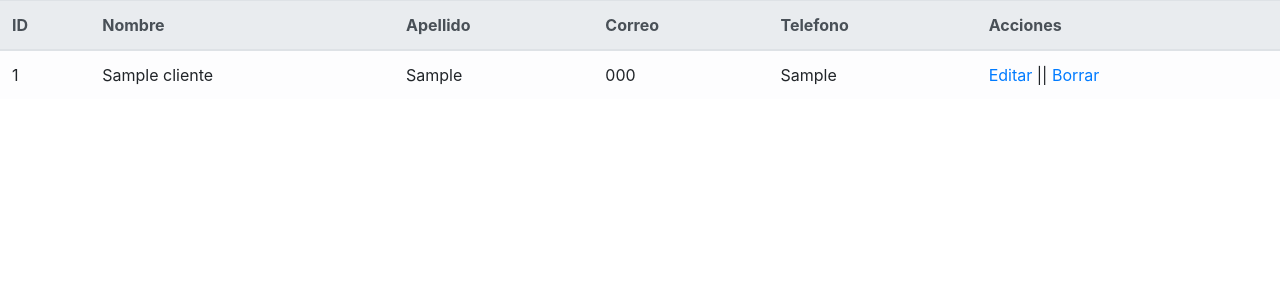
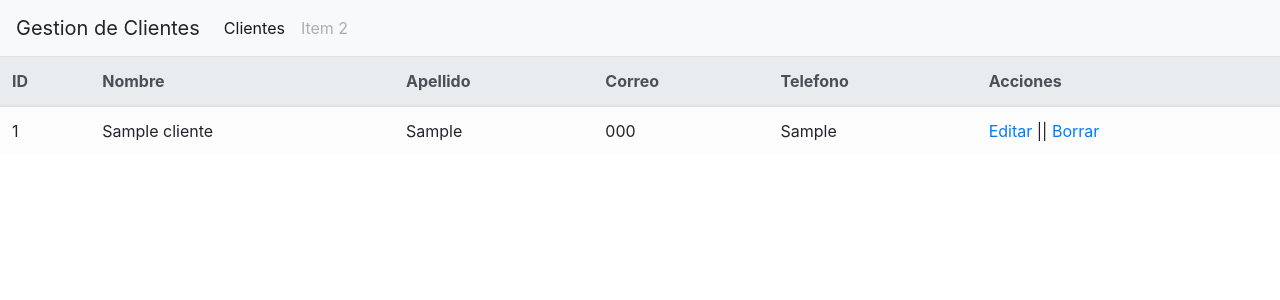
Before and after one commit to Joe1Cano/Proyecto_Tienda, a Flask app: page / in a window 1280 px wide. Shown: the top 300 px of the page. Run offline with Flask 2, Linux system fonts and the light colour scheme; tables that the repository leaves empty or names only in its code hold one stand-in row (values such as "Sample post"); some libraries are stand-ins or nearby versions.

Commit message:
cambios al html y menu

```diff
--- a/templates/clientes/create.html
+++ b/templates/clientes/create.html
@@ -1,3 +1,4 @@
+{% include 'header.html' %}
 <form method="post" action="/store" enctype="multipart/form-data">
 
     Nombre:
@@ -19,3 +20,4 @@
 
     <input type="submit" value="Agregar">
 </form>
+{% include 'footer.html' %}
--- a/templates/clientes/edit.html
+++ b/templates/clientes/edit.html
@@ -1,3 +1,5 @@
+{% include 'header.html' %}
+
 <header>Formulario para editar</header>
 {% for cliente in clientes %}
 
@@ -27,3 +29,5 @@
     <input type="submit" value="Guardar">
 </form>
 {% endfor %}
+
+{% include 'footer.html' %}
--- a/templates/clientes/index.html
+++ b/templates/clientes/index.html
@@ -1,12 +1,4 @@
-<!DOCTYPE html>
-<html lang="en">
-<head>
-    <meta charset="UTF-8">
-    <meta name="viewport" content="width=device-width, initial-scale=1.0">
-    <link rel="stylesheet" href="https://maxcdn.bootstrapcdn.com/bootstrap/4.0.0/css/bootstrap.min.css">
-    <title>Inicio</title>
-</head>
-<body>
+{% include 'header.html' %}
 <table class="table table-light">
     <thead class="thead-light">
         <tr>
@@ -33,5 +25,5 @@
         {% endfor %}
     </tbody>
 </table>
-</body>
-</html>
+
+{% include 'footer.html' %}
--- /dev/null
+++ b/templates/footer.html
@@ -0,0 +1,4 @@
+
+</div>
+</body>
+</html>
--- /dev/null
+++ b/templates/header.html
@@ -0,0 +1,28 @@
+<!DOCTYPE html>
+<html lang="en">
+<head>
+    <meta charset="UTF-8">
+    <meta name="viewport" content="width=device-width, initial-scale=1.0">
+    <link rel="stylesheet" href="https://maxcdn.bootstrapcdn.com/bootstrap/4.0.0/css/bootstrap.min.css">
+    <title>Inicio</title>
+</head>
+<body>
+
+    <nav class="navbar navbar-expand-lg navbar-light bg-light">
+        <a class="navbar-brand">Gestion de Clientes</a>
+        <button class="navbar-toggler" data-target="#my-nav" data-toggle="collapse" aria-controls="my-nav" aria-expanded="false" aria-label="Toggle navigation">
+            <span class="navbar-toggler-icon"></span>
+        </button>
+        <div id="my-nav" class="collapse navbar-collapse">
+            <ul class="navbar-nav mr-auto">
+                <li class="nav-item active">
+                    <a class="nav-link" href="{{url_for('index')}}">Clientes <span class="sr-only">(current)</span></a>
+                </li>
+                <li class="nav-item">
+                    <a class="nav-link disabled" href="#" tabindex="-1" aria-disabled="true">Item 2</a>
+                </li>
+            </ul>
+        </div>
+    </nav>
+
+    <div class="container"></div>
```
Lines whose indentation alone changed are shown as unchanged.
